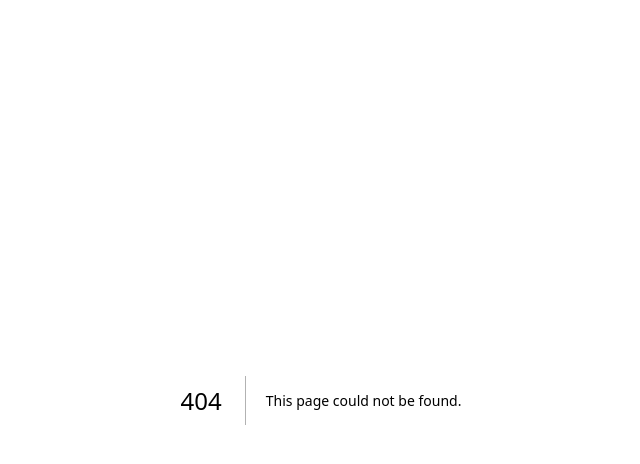
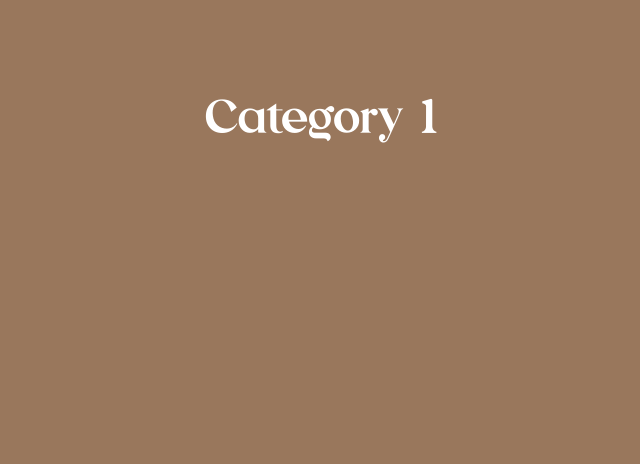
Before and after one commit to McNaBry/cataloguer, a Next.js app: page /view-entries in a window 1280 px wide. Before the commit this address had no page. Shown: the top 464 px of the page, without its empty margins (319-959 px from the left). Built offline with nearby package versions, Linux system fonts and the light colour scheme.

Commit message:
Add page to view entries

```diff
--- /dev/null
+++ b/app/view-entries/page.tsx
@@ -0,0 +1,7 @@
+export default function EntryViewer() {
+    return (
+      <main className="h-full p-24 flex flex-col items-center content-center">
+        <h1 className="font-emerl text-5xl mb-2">Category 1</h1>
+      </main>
+    )
+}
```
